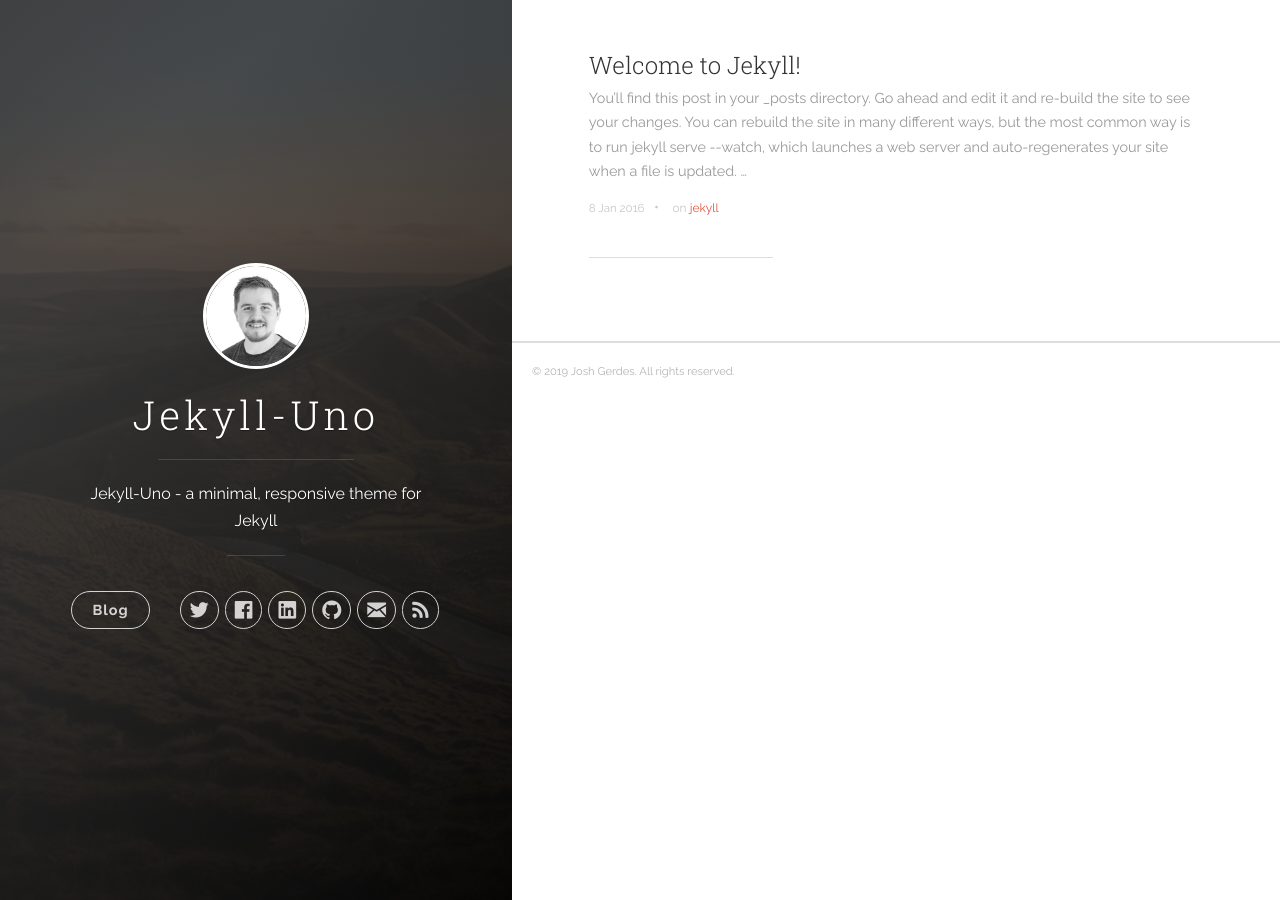
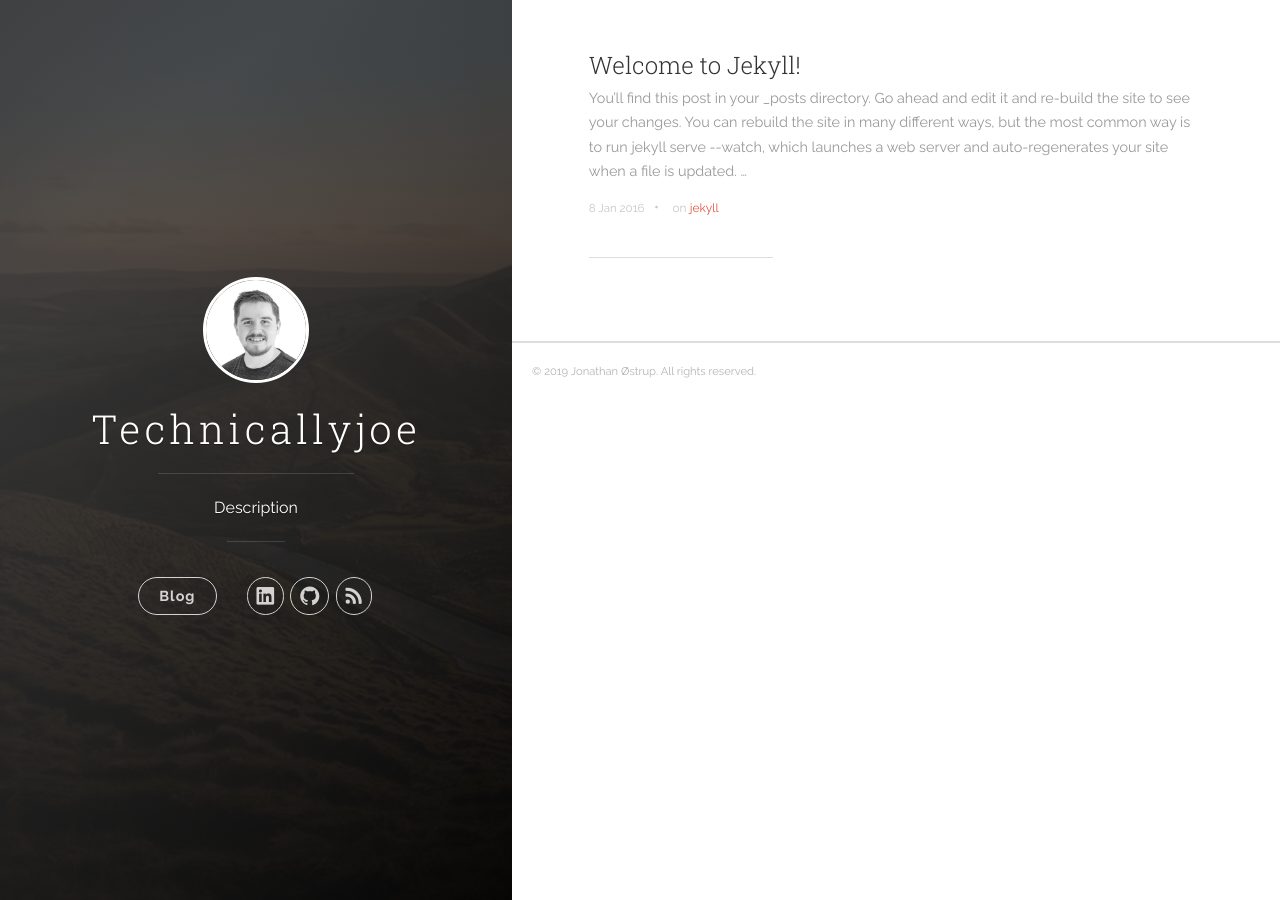
Before and after one commit to TechnicallyJoe/technicallyjoe.net, a Jekyll site: the page built from src/index.html, in a window 1280 px wide. Built offline with Jekyll 4.4.1, drawn with Linux system fonts in a browser that asks for light colours; the list of posts is cut into pages by our own code.

Commit message:
updated _config values

```diff
--- a/src/_config.yml
+++ b/src/_config.yml
@@ -1,18 +1,16 @@
 # Site settings
-title: Jekyll-Uno
-description: 'Jekyll-Uno - a minimal, responsive theme for Jekyll'
+title: Technicallyjoe
+description: 'Description'
 url: 'https://technicallyjoe.netlify.com/'
 baseurl: ''
 # google_analytics: 'UA-XXXXXX-X'
 # disqus_shortname: 'your-disqus-name'
 
 author:
-  name: 'Josh Gerdes'
-  email: josh@joshgerdes.com
-  twitter_username: joshgerdes
-  facebook_username: joshgerdes
-  github_username:  joshgerdes
-  linkedin_username:  joshgerdes
+  name: 'Jonathan Østrup'
+#  email: josh@joshgerdes.com
+  github_username:  technicallyjoe
+  linkedin_username:  jonathanoestrup
 
 defaults:
   -
```
